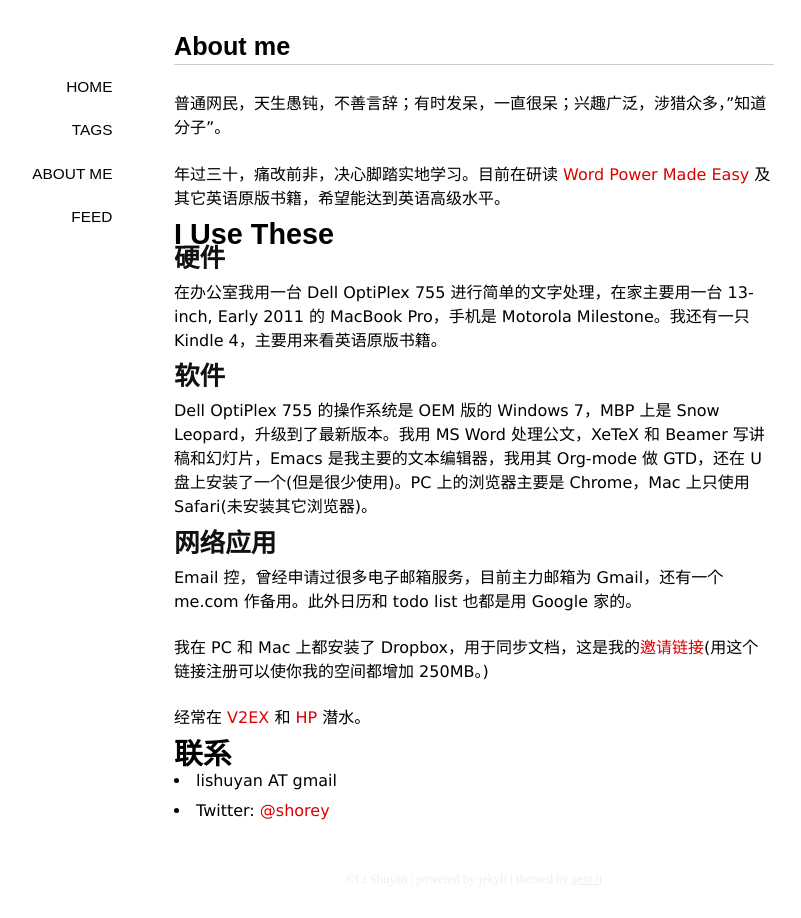
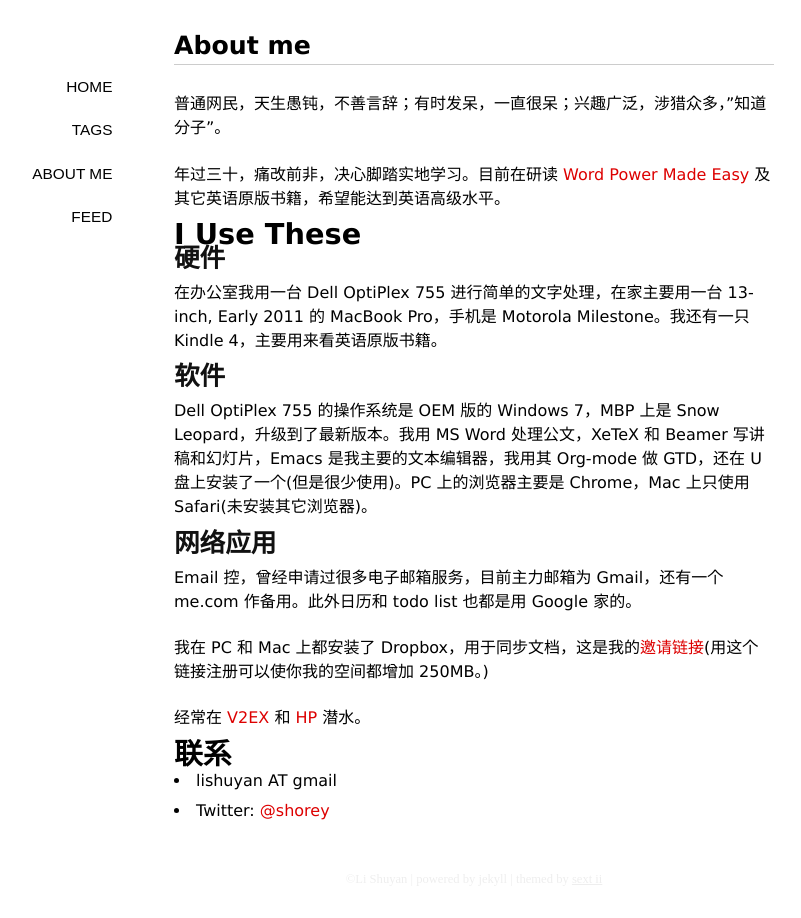
Before and after one commit to foollishy/foollishy.github.com, a Jekyll site: the page built from about.markdown, in a window 1280 px wide. Shown: the whole page, without its empty margins (166-967 px from the left). Built offline with Jekyll 4.4.1, drawn with Linux system fonts in a browser that asks for light colours; some web fonts are replaced; Markdown is read by kramdown in place of the engine named in the settings.

Commit message:
Modify h1, h2, h3, h4 fonts.

```diff
--- a/media/css/style.css
+++ b/media/css/style.css
@@ -181,25 +181,25 @@
 }
 
 h1 {
-    font-family: "Cuprum", sans-serif;
+    font-family: "ff-tisa-web-pro-1","ff-tisa-web-pro-2","Lucida Grande", "Hiragino Sans GB", "Hiragino Sans GB W3", "Microsoft YaHei", sans-serif;
     font-size: 1.8em;
     color: #000;
 }
 
 h2 {
-    font-family: "Cuprum", sans-serif;
+    font-family: "ff-tisa-web-pro-1","ff-tisa-web-pro-2","Lucida Grande", "Hiragino Sans GB", "Hiragino Sans GB W3", "Microsoft YaHei", sans-serif;
     font-size: 1.6em;
     color: #111;
 }
 
 h3 {
-    font-family: "Cuprum", sans-serif;
+    font-family: "ff-tisa-web-pro-1","ff-tisa-web-pro-2","Lucida Grande", "Hiragino Sans GB", "Hiragino Sans GB W3", "Microsoft YaHei", sans-serif;
     font-size: 1.2em;
     color: #222;
 }
 
 h4 {
-    font-family: "Cuprum", sans-serif;
+    font-family: "ff-tisa-web-pro-1","ff-tisa-web-pro-2","Lucida Grande", "Hiragino Sans GB", "Hiragino Sans GB W3", "Microsoft YaHei", sans-serif;
     font-size: 1em;
     color: #333;
 }
```
